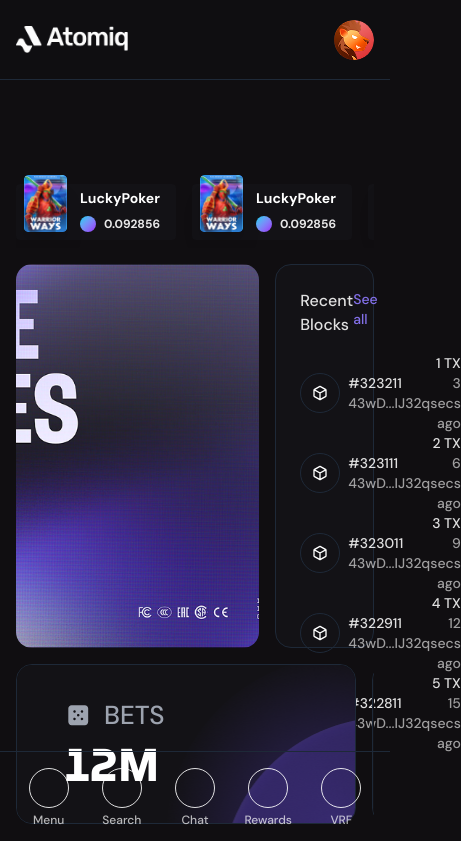
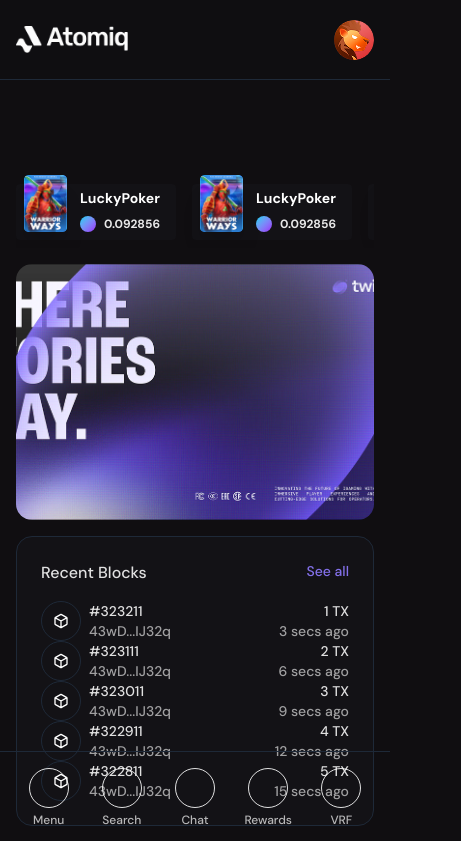
Before and after one commit to reecen9696/atomiq-frontend, a Next.js app: page / in a window 390 px wide. Shown: the top 841 px of the page, 461 px wide, since content can reach past the window. Built offline with nearby package versions, Linux system fonts and the light colour scheme.

Commit message:
fixed the ui

```diff
--- a/src/app/page.tsx
+++ b/src/app/page.tsx
@@ -48,8 +48,8 @@
         <RecentWins winners={mockWinners} />
 
         <div className="flex flex-col gap-4">
-          <div className="flex flex-row gap-4 h-96">
-            <div className="relative w-[72.414%] overflow-hidden rounded-xlg">
+          <div className="flex flex-col lg:flex-row gap-4 lg:h-96">
+            <div className="relative h-64 lg:h-auto lg:w-[72.414%] overflow-hidden rounded-xlg">
               <Image
                 src="/brand/banner.png"
                 alt="Banner"
@@ -58,7 +58,7 @@
                 priority
               />
             </div>
-            <div className="w-[27.586%] rounded-xlg bg-[#131216] border border-[#1E2938] p-6 flex flex-col">
+            <div className="lg:w-[27.586%] rounded-xlg bg-[#131216] border border-[#1E2938] p-6 flex flex-col">
               <div className="flex flex-row justify-between mb-4">
                 <p className="text-base font-medium">Recent Blocks</p>
                 <p className="text-sm font-medium text-[#8370E9] cursor-pointer">
```
